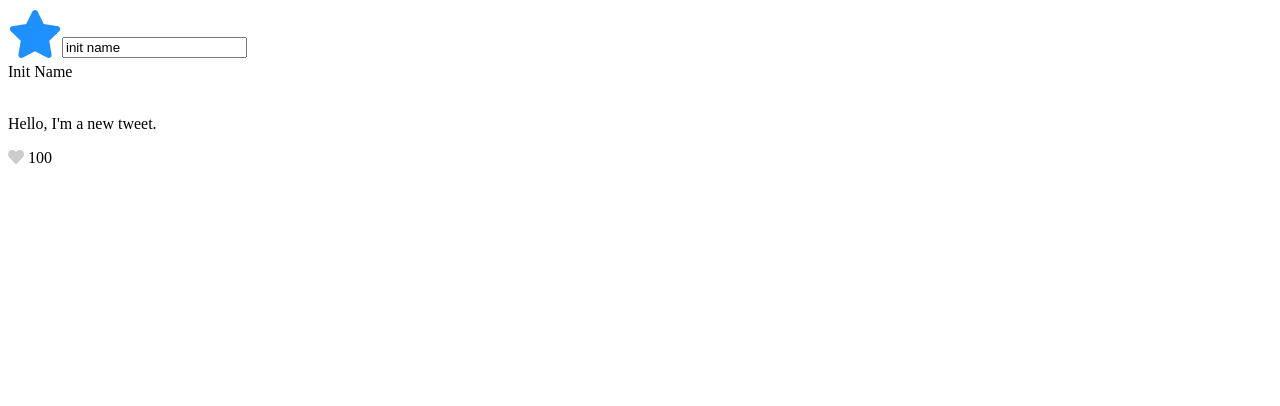
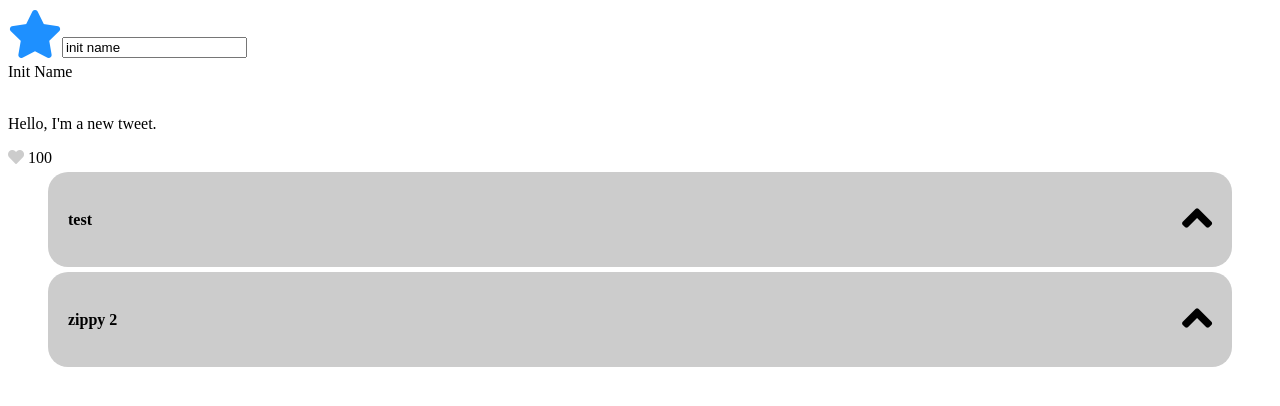
Before and after one commit to zhangchf/angular-reusable-components, an Angular app: page / in a window 1280 px wide. Shown: the top 406 px of the page. Built offline with nearby package versions, Linux system fonts and the light colour scheme.

Commit message:
Add Zippy component, with ng-content, *ngIf, ngClass directives.

```diff
--- a/src/app/app.component.html
+++ b/src/app/app.component.html
@@ -4,3 +4,10 @@
 <div>{{ movieName | movietitlecase:["of", "the"] }}</div>
 <br/>
 <tweet></tweet>
+
+<zippy title="test">
+    Zipped content
+</zippy>
+<zippy title="zippy 2">
+    Zipped content 2
+</zippy>
--- a/src/app/app.module.ts
+++ b/src/app/app.module.ts
@@ -7,6 +7,7 @@ import { StarComponent } from './star/star.component';
 import { MovieTitleCasePipe } from './movie-titlecase.pipe';
 import { LikesComponent } from './likes/likes.component';
 import { TweetComponent } from './tweet/tweet.component';
+import { ZippyComponent } from './zippy/zippy.component';
 
 @NgModule({
   declarations: [
@@ -14,7 +15,8 @@ import { TweetComponent } from './tweet/tweet.component';
     StarComponent,
     MovieTitleCasePipe,
     LikesComponent,
-    TweetComponent
+    TweetComponent,
+    ZippyComponent
   ],
   imports: [
     BrowserModule,
--- /dev/null
+++ b/src/app/zippy/zippy.component.css
@@ -0,0 +1,28 @@
+.container {
+    margin: 5px 40px;
+    border-radius: 20px;
+    overflow: hidden;
+    background-color: aquamarine;
+}
+
+.header {
+    background-color: #ccc;
+    padding: 20px;
+    display: flex;
+    align-items: center;
+}
+
+.title {
+    font-weight: bold;
+}
+
+.arrow {
+    text-align: right;
+    font-size: 3em;
+    margin-left: auto;
+}
+
+.content {
+    background-color: #eee;
+    padding: 20px;
+}
--- /dev/null
+++ b/src/app/zippy/zippy.component.html
@@ -0,0 +1,19 @@
+<div class="container">
+  <div class="header">
+    <div class="title">
+      {{ title }}
+    </div>
+    <span class="arrow" (click)="onExpandCollapse()">
+      <i
+        class="fas"
+        [ngClass]="{
+          'fa-angle-up': !isExpanded,
+          'fa-angle-down': isExpanded
+        }"
+      ></i>
+      </span>
+  </div>
+  <div class="content" *ngIf="isExpanded">
+    <ng-content></ng-content>
+  </div>
+</div>
--- /dev/null
+++ b/src/app/zippy/zippy.component.ts
@@ -0,0 +1,16 @@
+import { Component, OnInit, Input, ElementRef } from '@angular/core';
+
+@Component({
+  selector: 'zippy',
+  templateUrl: './zippy.component.html',
+  styleUrls: ['./zippy.component.css']
+})
+export class ZippyComponent {
+  @Input('title') title: string = "title";
+  isExpanded: boolean = false;
+
+  onExpandCollapse() {
+    this.isExpanded = !this.isExpanded;
+  }
+
+}
```
Also changed, not shown: 1 other file (tests, documents, lock files or other folders).
